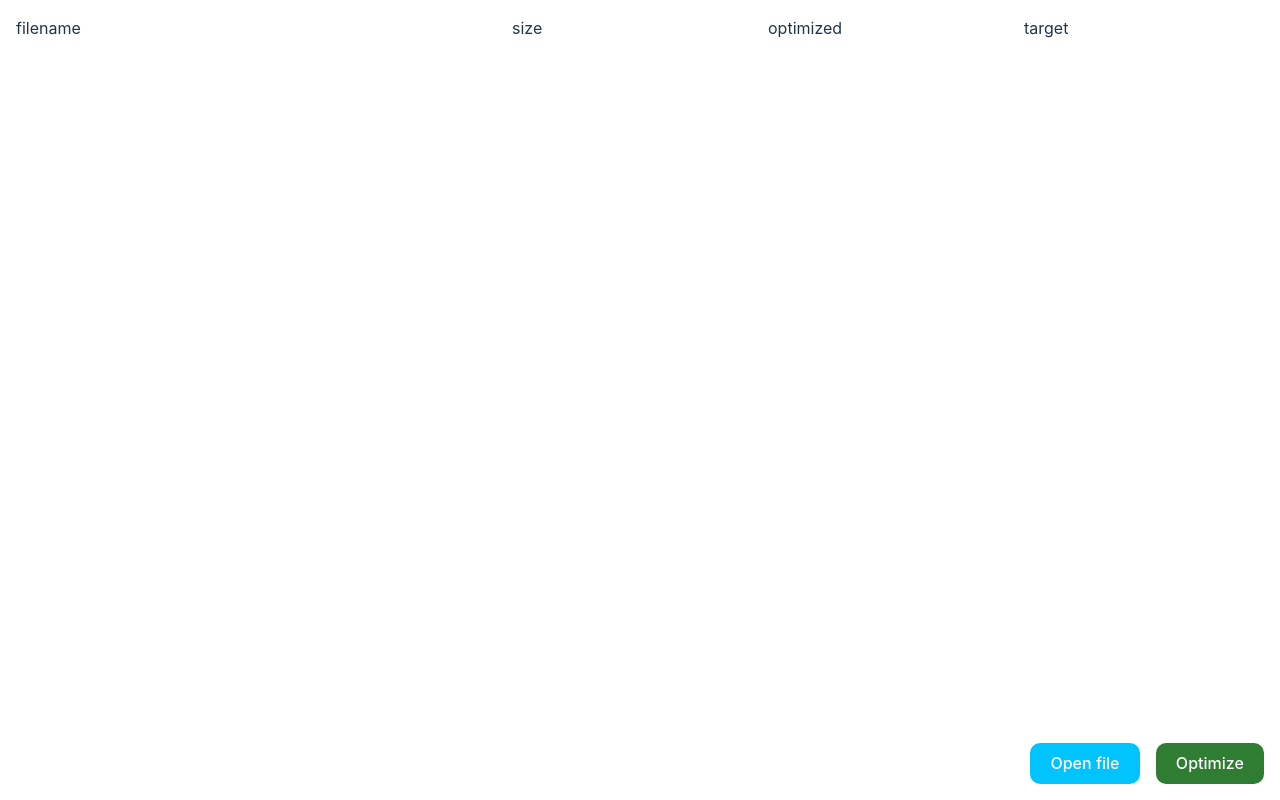
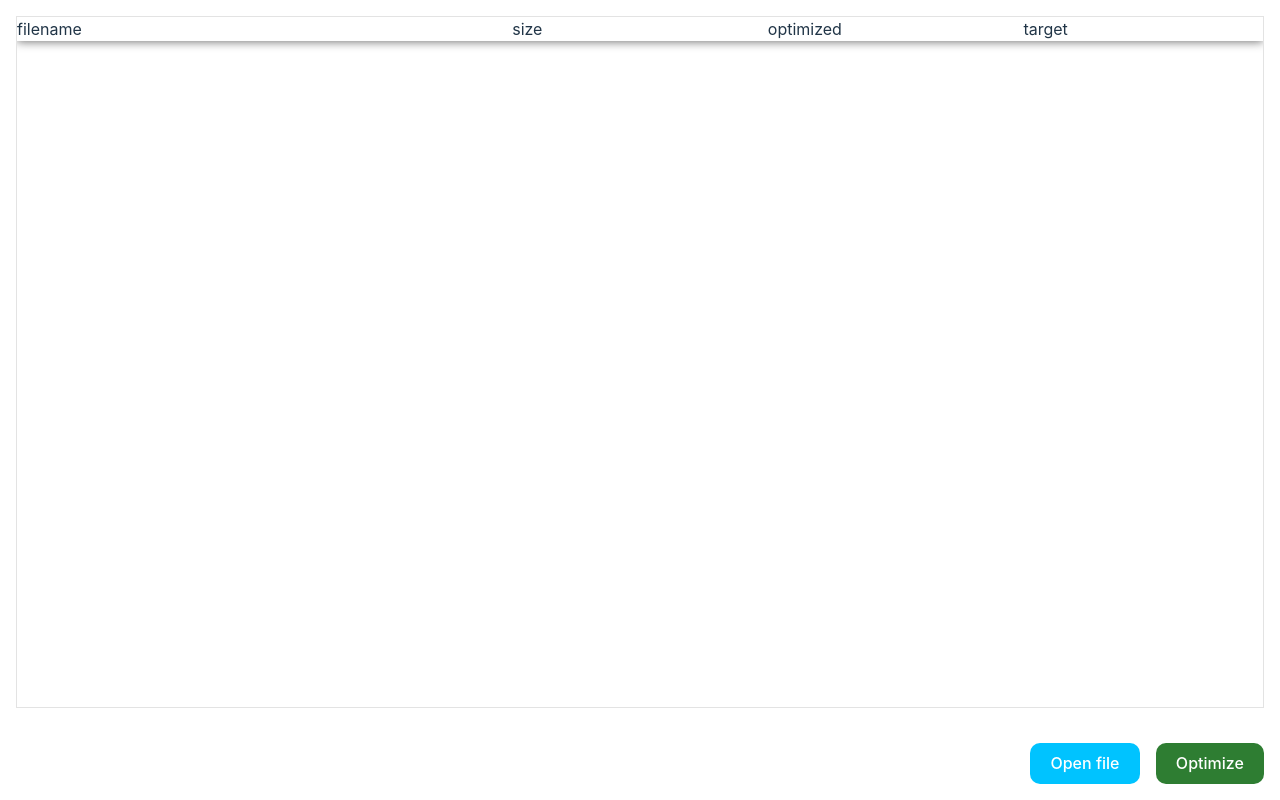
Before and after one commit to Hajime-san/ashuk, a React (Vite) app in the folder app/: page / in a window 1280 px wide. Built offline with nearby package versions, Linux system fonts and the light colour scheme.

Commit message:
feat: update layout

```diff
--- a/app/src/components/InputFile/index.tsx
+++ b/app/src/components/InputFile/index.tsx
@@ -142,7 +142,7 @@ const FileList = (
 	const { files, updateFiles } = props;
 
 	return (
-		<div style={{ overflowY: 'scroll', height: 'calc(100vh - (1rem * 2) - (62px + 1rem))' }}>
+		<div className='container'>
 			<ul className='th'>
 				<li>filename</li>
 				<li>size</li>
--- a/app/src/components/InputFile/style.css
+++ b/app/src/components/InputFile/style.css
@@ -1,3 +1,19 @@
+.container {
+    overflow-y: scroll;
+    height: calc(100vh - (1rem * 2) - (62px + 1rem));
+    border: 1px solid #e3e3e3;
+}
+
+.container::-webkit-scrollbar {
+    width: 3px;
+    height: 8px;
+    background-color: #e3e3e3;
+}
+
+.container::-webkit-scrollbar-thumb {
+    background-color: #a6a6a6;
+}
+
 .th {
     position: sticky;
     top: 0;
@@ -15,5 +31,5 @@
     height: 100%;
     content: '';
     background-color: #fff;
-    filter: blur(1px);
+    box-shadow: 0px 1px 10px #777;
 }
```
